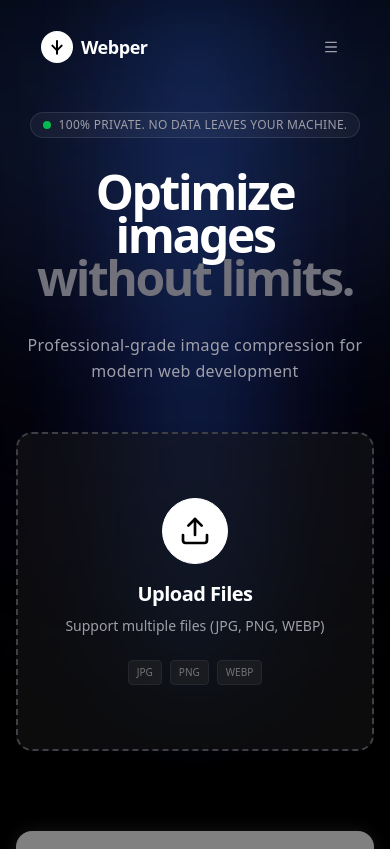
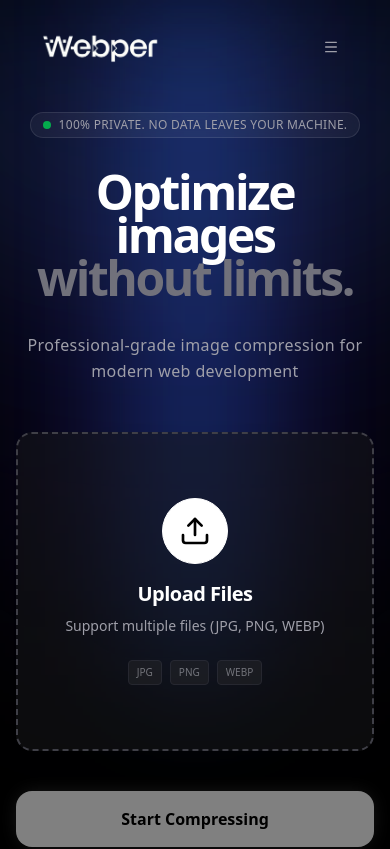
Before and after one commit to wahibirawan/Webper, a Next.js app: page / in a window 390 px wide. Shown: the top 849 px of the page. Built offline with nearby package versions, Linux system fonts and the light colour scheme.

Commit message:
Upgraded to Next.js 16.0.7

```diff
--- a/src/app/globals.css
+++ b/src/app/globals.css
@@ -69,6 +69,15 @@
   body {
     @apply bg-background text-foreground font-sans antialiased selection:bg-white/20 selection:text-white;
   }
+
+  /* Force pointer cursor on interactive elements */
+  button,
+  [role="button"],
+  a,
+  input[type="submit"],
+  input[type="button"] {
+    cursor: pointer !important;
+  }
 }
 
 @layer utilities {
--- a/src/app/page.tsx
+++ b/src/app/page.tsx
@@ -10,7 +10,6 @@ import { Button } from '@/components/ui/button';
 import NextImage from 'next/image';
 import { Download, X, Shield, FileIcon, Settings } from 'lucide-react';
 import { toast } from 'sonner';
-import JSZip from 'jszip';
 import { Navbar } from '@/components/navbar';
 import { Announcement } from '@/components/announcement';
 import { Footer } from '@/components/footer';
@@ -32,6 +31,10 @@ export default function Home() {
   });
   const [status, setStatus] = useState<'idle' | 'processing' | 'success' | 'error'>('idle');
   const [showAnnouncement, setShowAnnouncement] = useState(true);
+
+  // Derived state for list separation
+  const queueFiles = files.filter(f => f.status !== 'done');
+  const finishedFiles = files.filter(f => f.status === 'done');
 
   const handleFilesDrop = useCallback((newFiles: File[]) => {
     const newFileItems: FileItem[] = newFiles.map((file) => ({
@@ -71,7 +74,7 @@ export default function Home() {
     }));
   }, []);
 
-  const downloadFiles = (filesToDownload: FileItem[]) => {
+  const downloadFiles = async (filesToDownload: FileItem[]) => {
     if (filesToDownload.length === 0) return;
 
     const getExtension = (type: string) => {
@@ -82,6 +85,11 @@ export default function Home() {
       }
     };
 
+    // Generate formatted timestamp: YYYYMMDD_HHMMSS
+    const now = new Date();
+    const pad = (n: number) => n.toString().padStart(2, '0');
+    const timestamp = `${now.getFullYear()}${pad(now.getMonth() + 1)}${pad(now.getDate())}_${pad(now.getHours())}${pad(now.getMinutes())}${pad(now.getSeconds())}`;
+
     if (filesToDownload.length === 1) {
       // Single file download
       const file = filesToDownload[0];
@@ -91,18 +99,27 @@ export default function Home() {
       const a = document.createElement('a');
       a.href = url;
       const ext = getExtension(file.blob.type);
-      a.download = file.file.name.replace(/\.[^/.]+$/, '') + '.' + ext;
+      // New naming: webper_timedate.ext
+      a.download = `webper_${timestamp}.${ext}`;
       document.body.appendChild(a);
       a.click();
       document.body.removeChild(a);
       URL.revokeObjectURL(url);
     } else {
       // ZIP download
+      const JSZip = (await import('jszip')).default;
       const zip = new JSZip();
-      filesToDownload.forEach((f) => {
+      filesToDownload.forEach((f, index) => {
         if (f.blob) {
           const ext = getExtension(f.blob.type);
-          zip.file(f.file.name.replace(/\.[^/.]+$/, '') + '.' + ext, f.blob);
+          // Ensure unique names in zip if multiple files are processed at same second (unlikely to clash but good practice)
+          // Actually, let's keep original names inside zip or use formatted names?
+          // User asked for "naming hasil compress dan zip".
+          // Usually inside zip people prefer original names or a standard convention.
+          // Let's stick to the user's requested format for the ZIP file itself,
+          // and for files inside, unique names are safer.
+          // Usage: webper_timedate_index.ext to avoid collisions
+          zip.file(`webper_${timestamp}_${index + 1}.${ext}`, f.blob);
         }
       });
 
@@ -110,7 +127,8 @@ export default function Home() {
         const url = URL.createObjectURL(content);
         const a = document.createElement('a');
         a.href = url;
-        a.download = 'compressed-images.zip';
+        // New naming: webper_compressed_timedate.zip
+        a.download = `webper_compressed_${timestamp}.zip`;
         document.body.appendChild(a);
         a.click();
         document.body.removeChild(a);
@@ -123,14 +141,14 @@ export default function Home() {
     setIsCompressing(true);
     setStatus('processing');
 
-    // Track completed files for auto-download
-    const processedFiles: FileItem[] = [];
+    // Track completed files for auto-download (ONLY new ones)
+    const newlyCompressedFiles: FileItem[] = [];
 
     // Process files sequentially
     for (let i = 0; i < files.length; i++) {
       const fileItem = files[i];
       if (fileItem.status === 'done') {
-        processedFiles.push(fileItem);
+        // Skip already finished files for compression AND auto-download
         continue;
       }
 
@@ -156,7 +174,7 @@ export default function Home() {
           blob: blob,
         };
 
-        processedFiles.push(updatedFileItem);
+        newlyCompressedFiles.push(updatedFileItem);
 
         setFiles((prev) =>
           prev.map((f) =>
@@ -177,14 +195,14 @@ export default function Home() {
     setStatus('success');
     toast.success('Compression completed!');
 
-    // Auto download
-    const successfulFiles = processedFiles.filter(f => f.status === 'done');
-    if (successfulFiles.length > 0) {
-      downloadFiles(successfulFiles);
+    // Auto download ONLY newly processed files
+    if (newlyCompressedFiles.length > 0) {
+      downloadFiles(newlyCompressedFiles);
     }
   };
 
   const downloadAll = () => {
+    // Manual download gets ALL finished files
     const completedFiles = files.filter((f) => f.status === 'done');
     downloadFiles(completedFiles);
   };
@@ -249,37 +267,29 @@ export default function Home() {
       <div className="w-full max-w-6xl mx-auto flex flex-col gap-8">
         <div className="grid lg:grid-cols-[1fr_320px] gap-8 items-start">
           {/* Main Content */}
+
+          {/* Main Content */}
           <div className="lg:col-start-1 lg:row-start-1 space-y-6 w-full min-w-0">
             <Dropzone onFilesDrop={handleFilesDrop} />
 
-            {/* Download Button Area */}
-            {files.some(f => f.status === 'done') && (
-              <div className="flex justify-center py-6">
-                <Button
-                  size="lg"
-                  className="w-full md:w-auto min-w-[240px] bg-white text-black hover:bg-zinc-200 border-none rounded-full h-14 text-lg font-bold shadow-[0_0_40px_-10px_rgba(255,255,255,0.3)]"
-                  onClick={downloadAll}
-                >
-                  {files.filter(f => f.status === 'done').length > 1 ? 'Download All (ZIP)' : 'Download Image'}
-                </Button>
-              </div>
-            )}
-
-            {/* File List */}
-            <div className="space-y-4">
-              {files.length > 0 && (
+            {(queueFiles.length > 0 || finishedFiles.length > 0) && (
               <div className="flex items-center justify-between px-2">
-                  <h3 className="text-sm font-medium text-zinc-500 uppercase tracking-wider">Queue ({files.length})</h3>
+                <h3 className="text-sm font-medium text-zinc-500 uppercase tracking-wider"> Files ({files.length})</h3>
                 <Button variant="ghost" size="sm" onClick={clearAll} className="text-zinc-500 hover:text-red-400 h-auto p-0 hover:bg-transparent">
                   Clear all
                 </Button>
               </div>
             )}
 
+            {/* Queue List */}
+            {queueFiles.length > 0 && (
+              <div className="space-y-4">
+                <h3 className="text-xs font-bold text-zinc-600 uppercase tracking-wider px-2">Queue ({queueFiles.length})</h3>
+
                 {/* Mobile Horizontal Scroll */}
                 <div className="md:hidden w-full overflow-x-auto pb-4 -mx-4 px-4 snap-x flex gap-4">
                   <AnimatePresence mode="popLayout">
-                  {files.map((file) => (
+                    {queueFiles.map((file) => (
                       <div key={file.id} className="min-w-[280px] snap-center">
                         <FileCard file={file} onRemove={handleRemoveFile} />
                       </div>
@@ -290,19 +300,49 @@ export default function Home() {
                 {/* Desktop List */}
                 <div className="hidden md:flex flex-col gap-3">
                   <AnimatePresence mode="popLayout">
-                  {files.map((file) => (
+                    {queueFiles.map((file) => (
                       <FileCard key={file.id} file={file} onRemove={handleRemoveFile} />
                     ))}
                   </AnimatePresence>
                 </div>
               </div>
+            )}
+
+            {/* Finished List */}
+            {finishedFiles.length > 0 && (
+              <div className="space-y-4 pt-4 border-t border-white/5">
+                <h3 className="text-xs font-bold text-green-500/80 uppercase tracking-wider px-2 flex items-center gap-2">
+                  Finished ({finishedFiles.length})
+                </h3>
+
+                {/* Mobile Horizontal Scroll */}
+                <div className="md:hidden w-full overflow-x-auto pb-4 -mx-4 px-4 snap-x flex gap-4">
+                  <AnimatePresence mode="popLayout">
+                    {finishedFiles.map((file) => (
+                      <div key={file.id} className="min-w-[280px] snap-center">
+                        <FileCard file={file} onRemove={handleRemoveFile} />
+                      </div>
+                    ))}
+                  </AnimatePresence>
+                </div>
+
+                {/* Desktop List */}
+                <div className="hidden md:flex flex-col gap-3">
+                  <AnimatePresence mode="popLayout">
+                    {finishedFiles.map((file) => (
+                      <FileCard key={file.id} file={file} onRemove={handleRemoveFile} />
+                    ))}
+                  </AnimatePresence>
+                </div>
+              </div>
+            )}
 
             {/* Mobile Controls */}
             <div className="lg:hidden space-y-4 pt-4">
               <Button
                 size="lg"
-                className="w-full bg-white text-black hover:bg-zinc-200 rounded-xl h-14 text-base font-bold"
-                onClick={startCompression}
+                className="w-full bg-white text-black hover:bg-zinc-200 rounded-xl h-14 text-base font-bold transition-all"
+                onClick={queueFiles.length > 0 ? startCompression : downloadAll}
                 disabled={files.length === 0 || isCompressing}
               >
                 {isCompressing ? (
@@ -311,7 +351,9 @@ export default function Home() {
                     Compressing...
                   </span>
                 ) : (
-                  files.length > 0 ? `Compress ${files.length} Images` : 'Start Compressing'
+                  queueFiles.length > 0
+                    ? `Compress ${queueFiles.length} Images`
+                    : (finishedFiles.length > 0 ? 'Download All (ZIP)' : 'Start Compressing')
                 )}
               </Button>
 
@@ -350,7 +392,7 @@ export default function Home() {
                 <Button
                   size="lg"
                   className="w-full bg-white text-black hover:bg-zinc-200 border-none rounded-lg h-12 text-sm font-bold transition-all shadow-[0_0_20px_-5px_rgba(255,255,255,0.3)] hover:shadow-[0_0_30px_-5px_rgba(255,255,255,0.4)]"
-                  onClick={startCompression}
+                  onClick={queueFiles.length > 0 ? startCompression : downloadAll}
                   disabled={files.length === 0 || isCompressing}
                 >
                   {isCompressing ? (
@@ -359,12 +401,15 @@ export default function Home() {
                       Processing...
                     </span>
                   ) : (
-                    files.length > 0 ? `Compress ${files.length} Images` : 'Start Compression'
+                    queueFiles.length > 0
+                      ? `Compress ${queueFiles.length} Images`
+                      : (finishedFiles.length > 0 ? 'Download All' : 'Start Compression')
                   )}
                 </Button>
               </div>
             </div>
           </div>
+
         </div>
       </div>
       <Footer />
--- a/src/components/dropzone.tsx
+++ b/src/components/dropzone.tsx
@@ -1,4 +1,4 @@
-import React, { useCallback } from 'react';
+import React, { useCallback, useEffect } from 'react';
 import { useDropzone } from 'react-dropzone';
 import { Upload, FileImage } from 'lucide-react';
 import { cn } from '@/lib/utils';
@@ -17,6 +17,33 @@ export function Dropzone({ onFilesDrop }: DropzoneProps) {
         },
         [onFilesDrop]
     );
+
+    useEffect(() => {
+        const handlePaste = (e: ClipboardEvent) => {
+            if (e.clipboardData && e.clipboardData.items) {
+                const items = Array.from(e.clipboardData.items);
+                const files: File[] = [];
+
+                items.forEach((item) => {
+                    if (item.kind === 'file' && item.type.startsWith('image/')) {
+                        const file = item.getAsFile();
+                        if (file) {
+                            files.push(file);
+                        }
+                    }
+                });
+
+                if (files.length > 0) {
+                    // Prevent default paste behavior if we found images
+                    e.preventDefault();
+                    onFilesDrop(files);
+                }
+            }
+        };
+
+        window.addEventListener('paste', handlePaste);
+        return () => window.removeEventListener('paste', handlePaste);
+    }, [onFilesDrop]);
 
     const { getRootProps, getInputProps, isDragActive } = useDropzone({
         onDrop,
--- a/src/components/navbar.tsx
+++ b/src/components/navbar.tsx
@@ -6,6 +6,7 @@ import { Button } from '@/components/ui/button';
 import { Coffee, Menu, X } from 'lucide-react';
 import { AnimatePresence, motion } from 'framer-motion';
 import { cn } from '@/lib/utils';
+import Image from 'next/image';
 
 export function Navbar() {
     const [isOpen, setIsOpen] = useState(false);
@@ -32,14 +33,15 @@ export function Navbar() {
                     )}
                 >
                     <div className="flex items-center gap-8">
-                        <Link href="/" className="font-bold text-lg tracking-tight text-white flex items-center gap-2">
-                            <div className="w-8 h-8 bg-white rounded-full flex items-center justify-center text-black">
-                                <svg width="16" height="16" viewBox="0 0 24 24" fill="none" stroke="currentColor" strokeWidth="3" strokeLinecap="round" strokeLinejoin="round">
-                                    <path d="M12 3v19" />
-                                    <path d="M5 10l7 7 7-7" />
-                                </svg>
-                            </div>
-                            Webper
+                        <Link href="/" className="flex items-center gap-2">
+                            <Image
+                                src="/webper-logo.png"
+                                alt="Webper"
+                                width={120}
+                                height={40}
+                                priority
+                                className="h-8 w-auto object-contain"
+                            />
                         </Link>
                         <div className="hidden md:flex items-center gap-6">
                             <Link href="/about" className="text-sm font-medium text-zinc-400 hover:text-white transition-colors">About</Link>
@@ -55,7 +57,7 @@ export function Navbar() {
                         >
                             <a href="https://buymeacoffee.com/wahibirawan" target="_blank" rel="noopener noreferrer">
                                 <Coffee className="w-4 h-4" />
-                                <span>Support</span>
+                                <span className="text-sm font-semibold">Buy me a coffee</span>
                             </a>
                         </Button>
 
--- a/src/components/ui/background-beams.tsx
+++ b/src/components/ui/background-beams.tsx
@@ -11,26 +11,17 @@ export const BackgroundBeams = ({ className }: { className?: string }) => {
             )}
         >
             {/* Inner Glow - Blue (Top Spotlight) */}
-            <motion.div
-                initial={{ opacity: 0, scaleY: 0 }}
-                animate={{ opacity: 0.8, scaleY: 1 }}
-                transition={{ duration: 2, delay: 0.2, ease: "easeOut" }}
+            <div
                 className="absolute top-0 left-1/2 -translate-x-1/2 w-[100px] h-[80vh] bg-blue-500/30 blur-[60px] origin-top z-0"
             />
 
             {/* Outer Glow - Purple/Blue (Top Spotlight) */}
-            <motion.div
-                initial={{ opacity: 0, scaleY: 0 }}
-                animate={{ opacity: 0.5, scaleY: 1 }}
-                transition={{ duration: 2.5, delay: 0.4, ease: "easeOut" }}
+            <div
                 className="absolute top-0 left-1/2 -translate-x-1/2 w-[300px] h-[70vh] bg-indigo-600/20 blur-[100px] origin-top -z-10"
             />
 
             {/* Wide Top Gradient - "Lamp Effect" */}
-            <motion.div
-                initial={{ opacity: 0 }}
-                animate={{ opacity: 1 }}
-                transition={{ duration: 3, delay: 0.5 }}
+            <div
                 className="absolute top-[-200px] left-1/2 -translate-x-1/2 w-[150vw] h-[800px] bg-gradient-to-b from-blue-600/10 via-indigo-900/5 to-transparent blur-[100px] rounded-[100%] -z-10"
             />
 
--- a/src/lib/compressor.ts
+++ b/src/lib/compressor.ts
@@ -1,4 +1,3 @@
-import UPNG from 'upng-js';
 
 export interface CompressionOptions {
     quality: number; // 0 to 100
@@ -15,7 +14,7 @@ export async function compressImage(
         const img = new Image();
         const url = URL.createObjectURL(file);
 
-        img.onload = () => {
+        img.onload = async () => {
             URL.revokeObjectURL(url);
 
             try {
@@ -60,6 +59,7 @@ export async function compressImage(
 
                     // Encode using UPNG
                     // UPNG.encode expects array of ArrayBuffers (frames). We have 1 frame.
+                    const UPNG = (await import('upng-js')).default;
                     const pngBuffer = UPNG.encode([imageData.data.buffer], width, height, cnum);
                     const blob = new Blob([pngBuffer], { type: 'image/png' });
                     resolve(blob);
```
Also changed, not shown: package.json (+4 -4 lines), public/webper-logo.png (added), 1 other file (tests, documents, lock files or other folders). Lines whose indentation alone changed are shown as unchanged.
